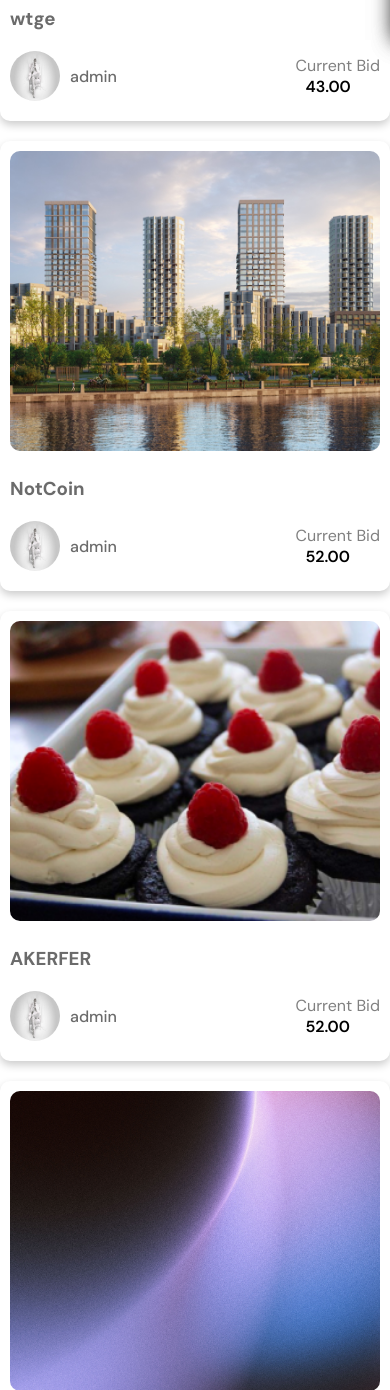
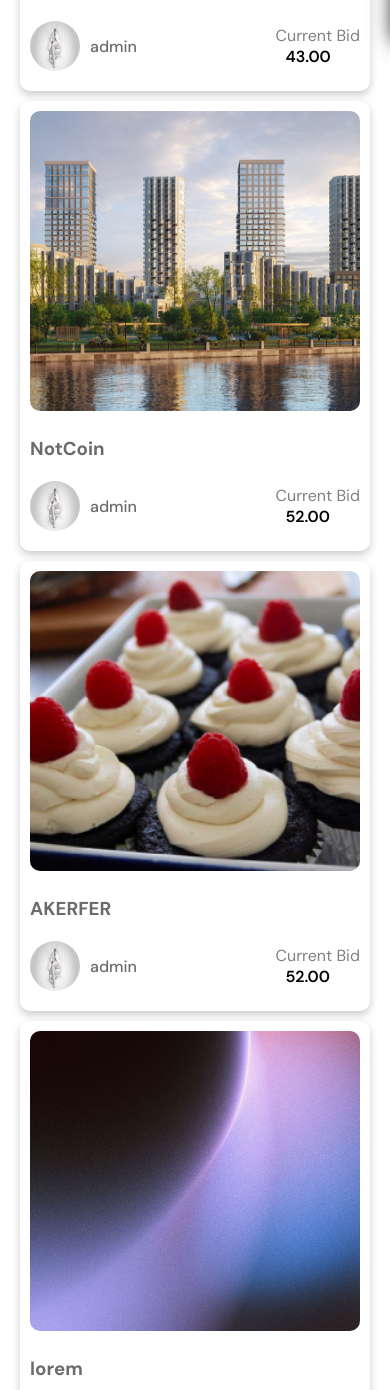
Before and after one commit to AlisherXujanov/Fullstack13, a Django app: page /explore in a window 390 px wide; the page is wider, and only the part inside the window is pictured. Shown: the part 809-2199 px from the top of that part. Run offline with Django 5.2, Linux system fonts and the light colour scheme; data comes from the database, SQL or seed files in the repository; style sheets or scripts are compiled from the project's sources; parts of the project's set-up code (start-up, migrations or seed data) failed here and were passed over.

Commit message:
fix explore

```diff
--- a/backend/app/nfts/templates/explore.html
+++ b/backend/app/nfts/templates/explore.html
@@ -9,7 +9,7 @@
   <link rel="stylesheet" href="{% static 'styles/explore.css' %}" />
 {% endblock %}
 {% block content %}
-  <div class="explore-wrapper">
+  <div class="explore-wrapper set-width">
     <div class="explore-content">
       <div class="title">
         <h1>Discover Amazing NFT’s</h1>
--- a/backend/app/nfts/views.py
+++ b/backend/app/nfts/views.py
@@ -112,7 +112,7 @@ class ExploreView(ListView):
     model = NFTs
     template_name = 'explore.html'
     context_object_name = 'nfts'
-    paginate_by = 4
+    paginate_by = 8
 
     def get_context_data(self, **kwargs):
         context = super().get_context_data(**kwargs)
--- a/backend/app/static/styles/explore.css
+++ b/backend/app/static/styles/explore.css
@@ -65,6 +65,9 @@ button.green-btn {
   background: linear-gradient(to right, #56c2ff, #48fe9c);
 }
 
+.explore-wrapper .explore-content {
+  padding-bottom: 150px;
+}
 .explore-wrapper .explore-content .title {
   height: 30vh;
   display: flex;
@@ -78,7 +81,7 @@ button.green-btn {
   font-size: 60px;
 }
 .explore-wrapper .explore-content .title .searchbar {
-  width: 30%;
+  width: 40vh;
 }
 .explore-wrapper .explore-content .title .searchbar .right input {
   border: none;
@@ -96,8 +99,8 @@ button.green-btn {
 }
 .explore-wrapper .explore-content .explore-body .middle .nfts {
   display: grid;
-  grid-template-columns: repeat(auto-fill, minmax(300px, 1fr));
-  gap: 20px;
+  grid-template-columns: repeat(4, 1fr);
+  gap: 50px;
 }
 .explore-wrapper .explore-content .explore-body .middle .nfts .nft {
   width: 100%;
@@ -184,4 +187,26 @@ button.green-btn {
 .explore-wrapper .explore-content .explore-body .middle .nfts .nft .details .info .price span p {
   color: #000;
   font-weight: 600;
+}
+
+@media (max-width: 1300px) {
+  .explore-wrapper .explore-content .explore-body .middle .nfts {
+    grid-template-columns: repeat(3, 1fr);
+    gap: 20px;
+  }
+}
+@media (max-width: 900px) {
+  .explore-wrapper .explore-content .title .searchbar {
+    width: 30vh;
+  }
+  .explore-wrapper .explore-content .explore-body .middle .nfts {
+    grid-template-columns: repeat(2, 1fr);
+    gap: 10px;
+  }
+}
+@media (max-width: 500px) {
+  .explore-wrapper .explore-content .explore-body .middle .nfts {
+    grid-template-columns: repeat(1, 1fr);
+    gap: 10px;
+  }
 }/*# sourceMappingURL=explore.css.map */
--- a/backend/app/static/styles/explore.scss
+++ b/backend/app/static/styles/explore.scss
@@ -3,7 +3,7 @@
 
 .explore-wrapper {
     .explore-content {
-
+        padding-bottom: 150px;
         .title {
             height: 30vh;
             display: flex;
@@ -18,7 +18,7 @@
             }
 
             .searchbar {
-                width: 30%;
+                width: 40vh;
 
                 .right {
                     input {
@@ -45,9 +45,8 @@
             .middle {
                 .nfts {
                     display: grid;
-                    grid-template-columns: repeat(auto-fill, minmax(300px, 1fr));
-                    gap: 20px;
-
+                    grid-template-columns: repeat(4, 1fr);
+                    gap: 50px;
                     .nft {
                         width: 100%;
                         background-color: #fff;
@@ -146,3 +145,51 @@
         }
     }
 }
+
+@media (max-width:1300px){
+    .explore-wrapper{
+        .explore-content{
+            .explore-body{
+                .middle{
+                    .nfts{
+                        grid-template-columns: repeat(3, 1fr);
+                        gap: 20px;
+                    }
+                }
+            }
+        }
+    }
+}
+@media (max-width:900px){
+    .explore-wrapper{
+        .explore-content{
+            .title{
+                .searchbar{
+                    width: 30vh;
+                }
+            }
+            .explore-body{
+                .middle{
+                    .nfts{
+                        grid-template-columns: repeat(2, 1fr);
+                        gap: 10px;
+                    }
+                }
+            }
+        }
+    }
+}
+@media (max-width:500px){
+    .explore-wrapper{
+        .explore-content{
+            .explore-body{
+                .middle{
+                    .nfts{
+                        grid-template-columns: repeat(1, 1fr);
+                        gap: 10px;
+                    }
+                }
+            }
+        }
+    }
+}
```
Also changed, not shown: 1 other file.
